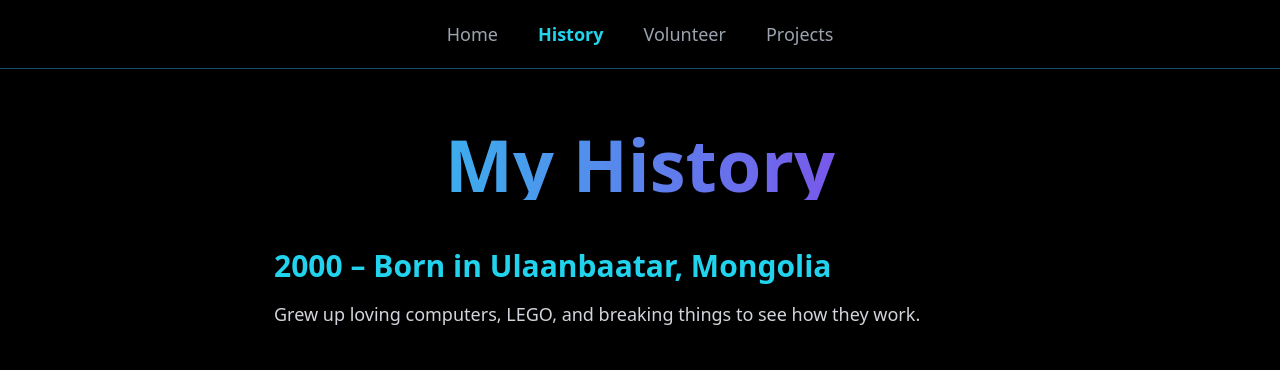
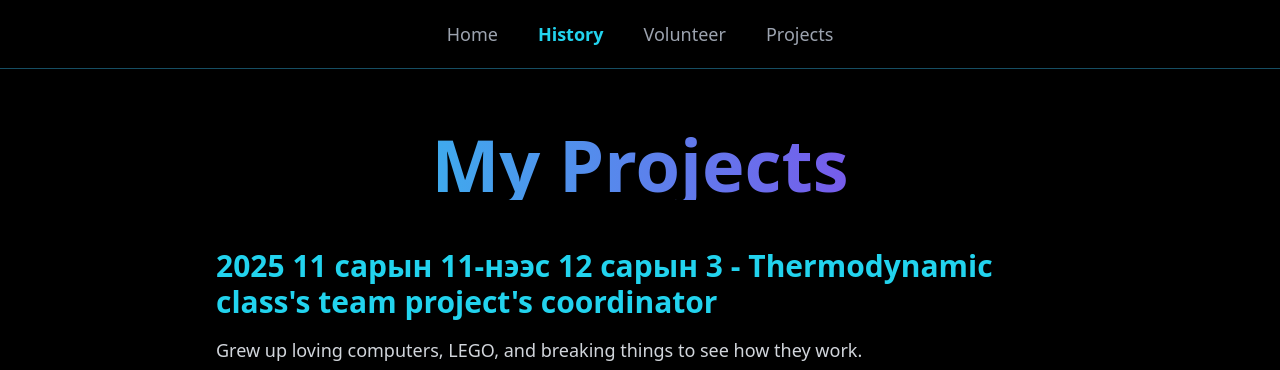
Before and after one commit to Jargal0613/personal-website, a plain HTML site: page public/projects.html in a window 1280 px wide. Shown: the top 370 px of the page. Drawn offline with nearby package versions, Linux system fonts and the light colour scheme.

Commit message:
new page little text changes

```diff
--- a/public/projects.html
+++ b/public/projects.html
@@ -26,13 +26,13 @@
   <main class="pt-32 px-6 max-w-4xl mx-auto py-20">
 
     <h1 class="text-5xl md:text-7xl font-bold bg-gradient-to-r from-cyan-400 to-purple-600 bg-clip-text text-transparent mb-12 text-center">
-      My History
+      My Projects
     </h1>
 
     <div class="space-y-12 text-lg text-gray-300 leading-relaxed">
       <!-- Just write your story here in paragraphs or timeline style -->
       <section>
-        <h2 class="text-3xl font-bold text-cyan-400 mb-4">2000 – Born in Ulaanbaatar, Mongolia</h2>
+        <h2 class="text-3xl font-bold text-cyan-400 mb-4">2025 11 сарын 11-нээс 12 сарын 3 - Thermodynamic class's team project's coordinator</h2>
         <p>Grew up loving computers, LEGO, and breaking things to see how they work.</p>
       </section>
 
```
Also changed, not shown: public/history.html (+1 -1 lines), public/volunteer.html (+2 -2 lines).
